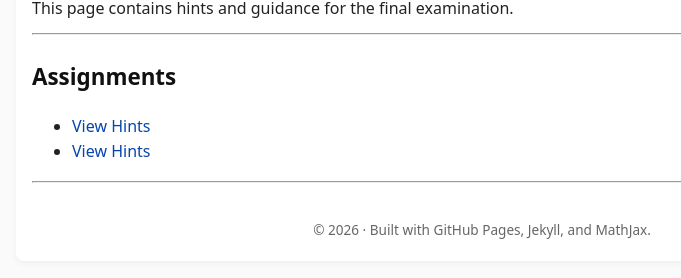
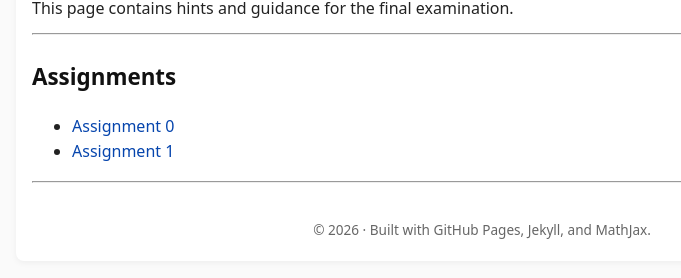
Before and after one commit to SaleemKamaludin/SaleemKamaludin.github.io, a Jekyll site: the page built from courses/intro-linear-geometry/final-exam-hints/index.md, in a window 1280 px wide. Shown: the part 244-522 px from the top of the page, without its empty margins (158-839 px from the left). Built offline with Jekyll 4.4.1, drawn with Linux system fonts in a browser that asks for light colours.

Commit message:
Rename 'View Hints' to 'Assignment X' links

```diff
--- a/courses/intro-linear-geometry/final-exam-hints/index.md
+++ b/courses/intro-linear-geometry/final-exam-hints/index.md
@@ -13,5 +13,5 @@ This page contains hints and guidance for the final examination.
 
 ## Assignments
 
-- [View Hints]({{ '/courses/intro-linear-geometry/final-exam-hints/assignment-0/' | relative_url }})
-- [View Hints]({{ '/courses/intro-linear-geometry/final-exam-hints/assignment-1/' | relative_url }})
+- [Assignment 0]({{ '/courses/intro-linear-geometry/final-exam-hints/assignment-0/' | relative_url }})
+- [Assignment 1]({{ '/courses/intro-linear-geometry/final-exam-hints/assignment-1/' | relative_url }})
```
